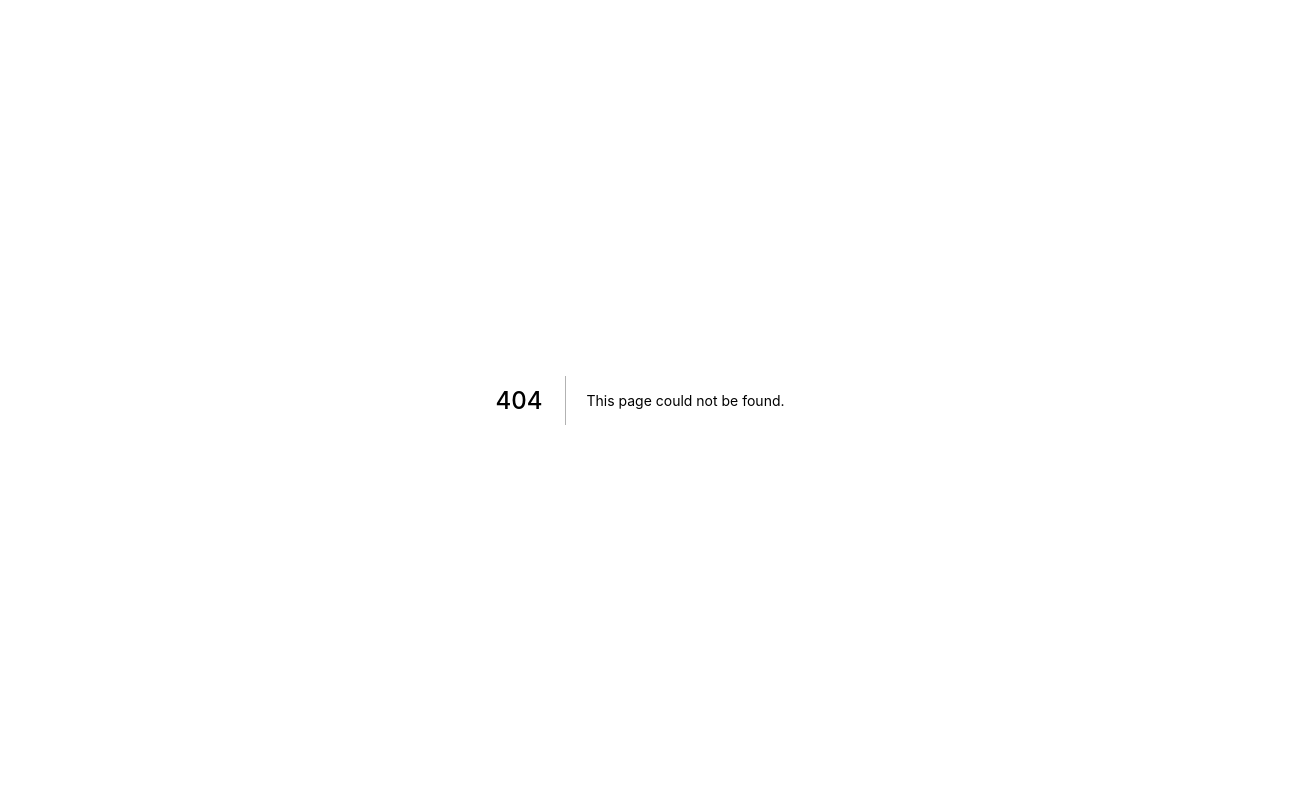
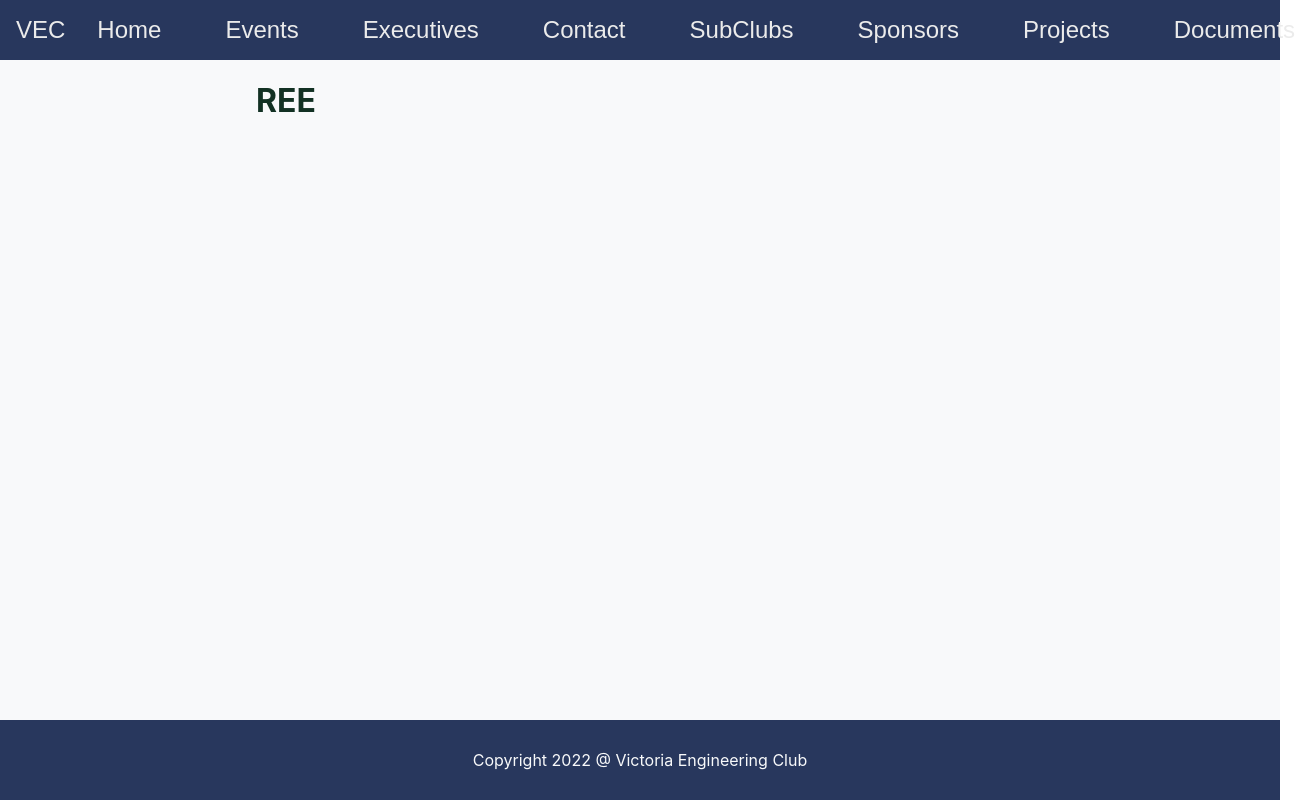
Before and after one commit to NaruebetThanuwohan/Website, a Next.js app: page /projects in a window 1280 px wide. Before the commit this address had no page. Shown: the whole page, 1311 px wide, since content can reach past the window. Built offline with nearby package versions, Linux system fonts and the light colour scheme.

Commit message:
Added projects, sponsors, subclubs page, updated/cleaned up exec page

```diff
--- a/pages/components/Navigation.tsx
+++ b/pages/components/Navigation.tsx
@@ -58,10 +58,19 @@ const Navigation = () => {
           <Button>Events</Button>
         </Link>
         <Link href="/exec">
-          <Button>Executive Team</Button>
+          <Button>Executives</Button>
         </Link>
         <Link href="/contact">
-          <Button>Contact us</Button>
+          <Button>Contact</Button>
+        </Link>
+        <Link href="/subclubs">
+          <Button>SubClubs</Button>
+        </Link>
+        <Link href="/sponsors">
+          <Button>Sponsors</Button>
+        </Link>
+        <Link href="/projects">
+          <Button>Projects</Button>
         </Link>
         <a target="_blank" href="https://github.com/vecnz/documents">
           <Button>Documents</Button>
--- /dev/null
+++ b/pages/projects.tsx
@@ -0,0 +1,19 @@
+import Container from "./components/Container";
+import Content from "./components/Content";
+import Footer from "./components/Footer";
+import Navigation from "./components/Navigation";
+
+
+const projects = () =>{
+  return(
+    <Container>
+      <Navigation/>
+      <Content>
+        <h1>REE</h1>
+      </Content>
+      <Footer/>
+    </Container>
+  )
+}
+
+export default projects;
```
Also changed, not shown: pages/sponsors.tsx (added, +19 -0 lines), pages/subclubs.tsx (added, +19 -0 lines).
